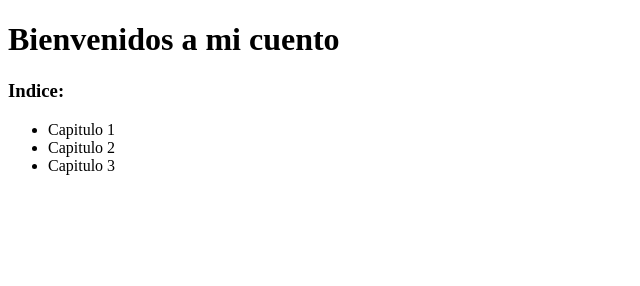
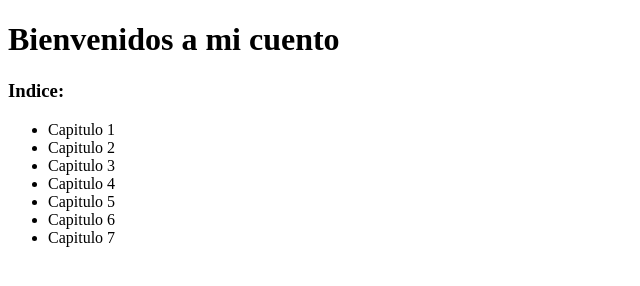
Before and after one commit to CristofherAndres/CuentoGit, a plain HTML site: page index.html in a window 1280 px wide. Shown: the whole page, without its empty margins (0-640 px from the left). Drawn offline with Linux system fonts and the light colour scheme.

Commit message:
Editamos el index

```diff
--- a/index.html
+++ b/index.html
@@ -15,6 +15,10 @@
         <li>Capitulo 1</li>
         <li>Capitulo 2</li>
         <li>Capitulo 3</li>
+        <li>Capitulo 4</li>
+        <li>Capitulo 5</li>
+        <li>Capitulo 6</li>
+        <li>Capitulo 7</li>
     </ul>
 
 </body>
```
